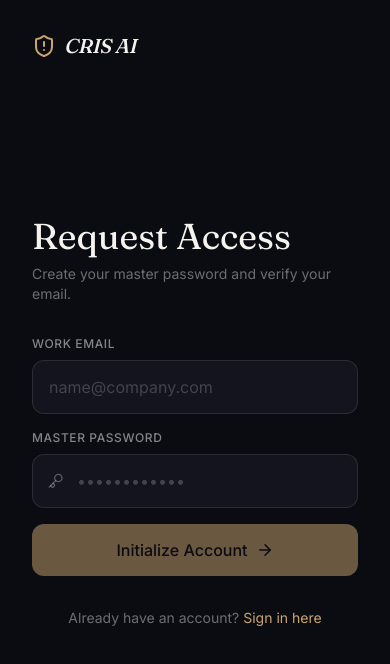
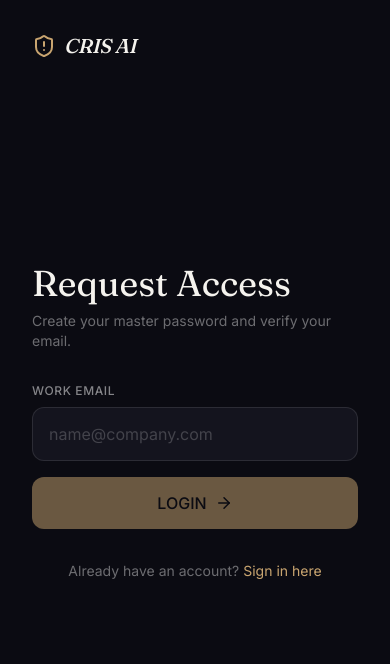
Before and after one commit to User992277/criss-ai, a Next.js app: page /signup in a window 390 px wide. Shown: the top 664 px of the page. Built offline with nearby package versions, Linux system fonts and the light colour scheme.

Commit message:
fix: optimized ui for mobile/tab

```diff
--- a/src/app/layout.tsx
+++ b/src/app/layout.tsx
@@ -25,7 +25,7 @@ export default function RootLayout({
   return (
     <html
       lang="en"
-      className={`${geistSans.variable} ${geistMono.variable} h-full antialiased`}
+      className="fixed inset-0 h-[100dvh] w-full overflow-hidden overscroll-none"
     >
       <body className="h-[100dvh] w-full overflow-hidden overscroll-none bg-[#0B0B12]">
         {children}
--- a/src/app/page.tsx
+++ b/src/app/page.tsx
@@ -494,7 +494,7 @@ export default function DashboardPage() {
         </header>
 
         {/* CHAT LOG AREA */}
-        <div className="relative flex-1 px-8 overflow-y-auto flex flex-col items-center pb-40">
+        <div className="relative flex-1 min-h-0 px-8 overflow-y-auto overscroll-contain [-webkit-overflow-scrolling:touch] flex flex-col items-center pb-6">
           {messages.length === 0 ? (
             <div className="my-auto text-center max-w-lg mt-32">
               <h2 className="font-[family-name:var(--font-display)] text-3xl mb-4 text-[#F5F3EE]">How can I help you today?</h2>
@@ -557,7 +557,7 @@ export default function DashboardPage() {
         </div>
 
         {/* UNIFIED INPUT STRIP */}
-        <div className="absolute bottom-0 left-0 right-0 p-3 pb-4 md:p-6 md:pt-0 bg-gradient-to-t from-[#0B0B12] via-[#0B0B12] to-transparent">
+        <div className="shrink-0 p-3 pb-[max(1rem,env(safe-area-inset-bottom))] md:p-6 md:pt-0 bg-gradient-to-t from-[#0B0B12] via-[#0B0B12] to-transparent">
           <div className="flex justify-center mb-4 h-8">
             {isStreaming && (
               <button onClick={() => abortControllerRef.current?.abort()} className="bg-[#1A1A24] border border-white/10 hover:border-[#C9A570]/50 text-white/60 hover:text-[#C9A570] px-4 py-1.5 rounded-full text-xs flex items-center gap-2 transition-all shadow-lg">
--- a/src/app/signup/page.tsx
+++ b/src/app/signup/page.tsx
@@ -15,7 +15,7 @@ export default function SignupPage() {
 
   const handleSignup = async (e: React.FormEvent) => {
     e.preventDefault();
-    if (!email || !password) return;
+    if (!email) return; // REMOVED: password check
 
     setIsLoading(true);
     setMessage(null);
@@ -24,7 +24,7 @@ export default function SignupPage() {
       const res = await fetch("/api/register", {
         method: "POST",
         headers: { "Content-Type": "application/json" },
-        body: JSON.stringify({ email, password }),
+        body: JSON.stringify({ email }), // REMOVED: password from payload
       });
 
       const data = await res.json();
@@ -32,10 +32,10 @@ export default function SignupPage() {
       if (res.ok) {
         setMessage({ text: "Magic link sent! Please check your email to verify.", type: "success" });
         setEmail("");
-        setPassword("");
-      } else {
-        setMessage({ text: data.error || "Failed to register.", type: "error" });
+        // REMOVED: setPassword("");
+      } else {        setMessage({ text: data.error || "Failed to register.", type: "error" });
       }
+
     } catch (error) {
       setMessage({ text: "Cannot connect to server.", type: "error" });
     } finally {
@@ -72,32 +72,14 @@ export default function SignupPage() {
               />
             </div>
 
-            <div>
-              <label className="block text-xs font-medium text-white/50 uppercase tracking-wider mb-2">
-                Master Password
-              </label>
-              <div className="relative">
-                <div className="absolute inset-y-0 left-0 pl-4 flex items-center pointer-events-none">
-                  <Key size={16} className="text-white/30" />
-                </div>
-                <input
-                  type="password"
-                  value={password}
-                  onChange={(e) => setPassword(e.target.value)}
-                  placeholder="••••••••••••"
-                  required
-                  disabled={isLoading}
-                  className="w-full bg-[#14141E] border border-white/10 rounded-xl pl-11 pr-4 py-3.5 text-[#F5F3EE] placeholder:text-white/20 focus:outline-none focus:border-[#C9A570]/50 focus:ring-1 focus:ring-[#C9A570]/50 transition-all"
-                />
-              </div>
-            </div>
+
 
             <button
               type="submit"
-              disabled={isLoading || !email || !password}
+              disabled={isLoading || !email} // REMOVED: || !password
               className="w-full mt-2 bg-[#C9A570] hover:bg-[#dab689] text-[#0B0B12] font-medium rounded-xl px-4 py-3.5 transition-all flex items-center justify-center gap-2 disabled:opacity-50 disabled:cursor-not-allowed"
             >
-              {isLoading ? <Loader2 size={18} className="animate-spin" /> : <>Initialize Account <ArrowRight size={18} /></>}
+              {isLoading ? <Loader2 size={18} className="animate-spin" /> : <> LOGIN <ArrowRight size={18} /></>}
             </button>
           </form>
 
```
